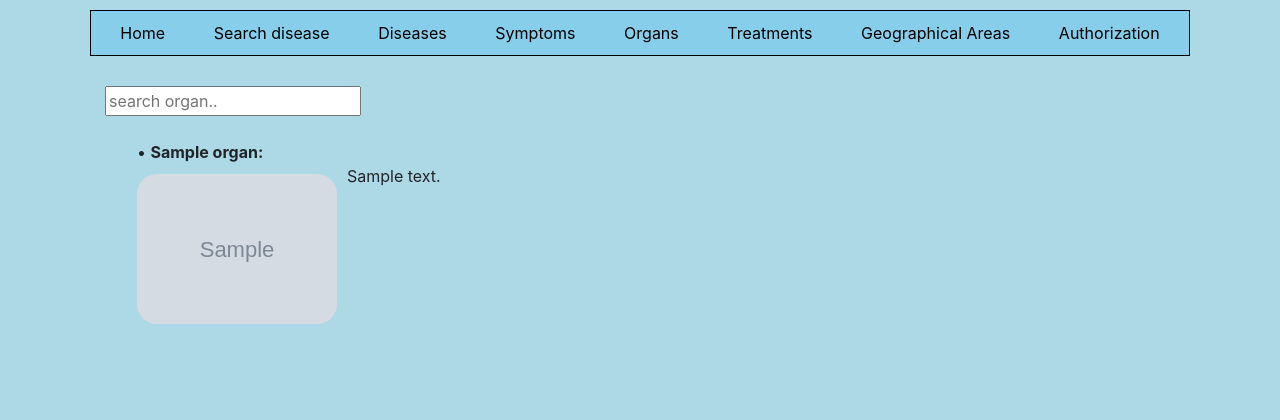
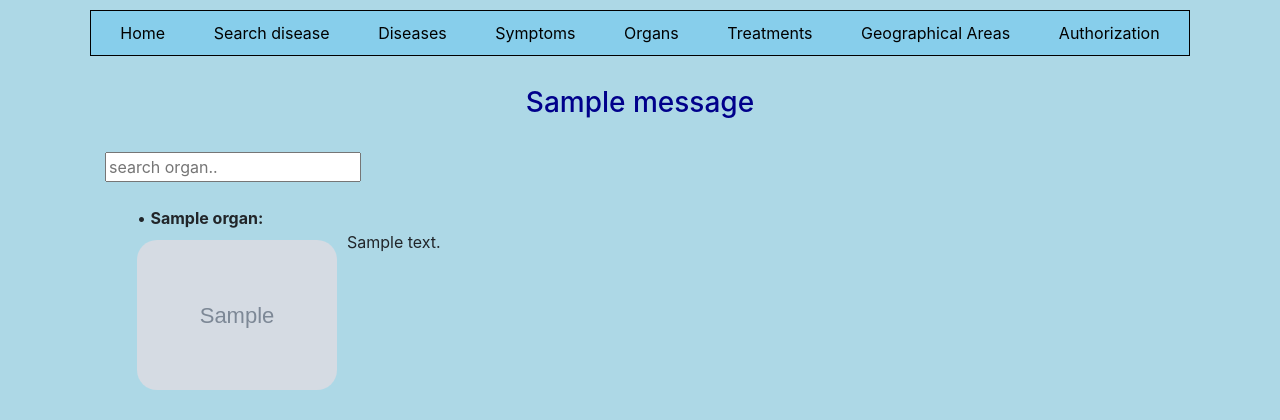
Before and after one commit to nikolska/Medical_reference_book, a Django app: page /organs/ in a window 1280 px wide. Shown: the top 420 px of the page. Run offline with Django 3.2, Linux system fonts and the light colour scheme; tables that the repository leaves empty hold one stand-in row (values such as "Sample post"); grey boxes marked "Sample" are stand-in pictures; one stand-in notice (Sample message) is shown; some libraries are stand-ins or nearby versions.

Commit message:
add message to create views

```diff
--- a/medical_app/main_app/templates/disease_details.html
+++ b/medical_app/main_app/templates/disease_details.html
@@ -4,6 +4,12 @@
 
 
 {% block content %}
+
+{% if messages %}
+    {% for message in messages %}
+        <h3 style="color: darkblue" align="center">{{ message }}</h3><br>
+    {% endfor %}
+{% endif %}
 
 <h1 align="center">{{ disease.name }}</h1><br>
 <p><b>Description:</b> {{ disease.description|linebreaks }}</p><br>
--- a/medical_app/main_app/templates/geographical_areas_list.html
+++ b/medical_app/main_app/templates/geographical_areas_list.html
@@ -5,6 +5,12 @@
 
 
 {% block content %}
+
+{% if messages %}
+    {% for message in messages %}
+        <h3 style="color: darkblue" align="center">{{ message }}</h3><br>
+    {% endfor %}
+{% endif %}
 
 {% if request.user.is_authenticated %}
     {% if request.user|has_group:"Doctors" %}
--- a/medical_app/main_app/templates/organs_list.html
+++ b/medical_app/main_app/templates/organs_list.html
@@ -5,6 +5,12 @@
 
 
 {% block content %}
+
+{% if messages %}
+    {% for message in messages %}
+        <h3 style="color: darkblue" align="center">{{ message }}</h3><br>
+    {% endfor %}
+{% endif %}
 
 {% if request.user.is_authenticated %}
     {% if request.user|has_group:"Doctors" %}
--- a/medical_app/main_app/views.py
+++ b/medical_app/main_app/views.py
@@ -23,12 +23,13 @@ class AuthorizationView(TemplateView):
     template_name = 'authorization.html'
 
 
-class DiseaseCreateView(UserPassesTestMixin, CreateView):
+class DiseaseCreateView(SuccessMessageMixin, UserPassesTestMixin, CreateView):
     """Create new disease"""
 
     model = Disease
     form_class = DiseaseCreateForm
     template_name = 'add_new_disease.html'
+    success_message = 'New disease %(name)s successfully created!'
     success_url = reverse_lazy('disease_details')
 
     def get_success_url(self, **kwargs):
@@ -86,7 +87,7 @@ class DiseaseSearchView(FormView):
         return render(request, 'diseases_list.html', ctx)
 
 
-class GeographicalAreaListView(CreateView, ListView):
+class GeographicalAreaListView(SuccessMessageMixin, CreateView, ListView):
     """ Page with all geographical areas from DB. """
 
     model = GeographicalArea
@@ -94,6 +95,7 @@ class GeographicalAreaListView(CreateView, ListView):
     form_class = GeographicalAreaCreateForm
     context_object_name = 'areas'
     template_name = 'geographical_areas_list.html'
+    success_message = 'New area %(area)s successfully created!'
     success_url = reverse_lazy('geographical_areas_list')
 
 
@@ -111,11 +113,12 @@ class OrgansListView(ListView):
     template_name = 'organs_list.html'
 
 
-class OrganCreateView(UserPassesTestMixin, CreateView):
+class OrganCreateView(SuccessMessageMixin, UserPassesTestMixin, CreateView):
     """ Adding new organ to DB. """
     model = Organ
+    form_class = OrganCreateForm
     template_name = 'add_new_organ.html'
-    form_class = OrganCreateForm
+    success_message = 'New organ %(name)s successfully created!'
     success_url = reverse_lazy('organs_list')
 
     def test_func(self):
```
Also changed, not shown: medical_app/media/geographical_area/20181005_110509.jpg (added), medical_app/media/geographical_area/20181005_110509_JHVJlRv.jpg (added), medical_app/media/organs/20181005_110509.jpg (added), medical_app/media/organs/20181005_110509_UxDqaba.jpg (added).
